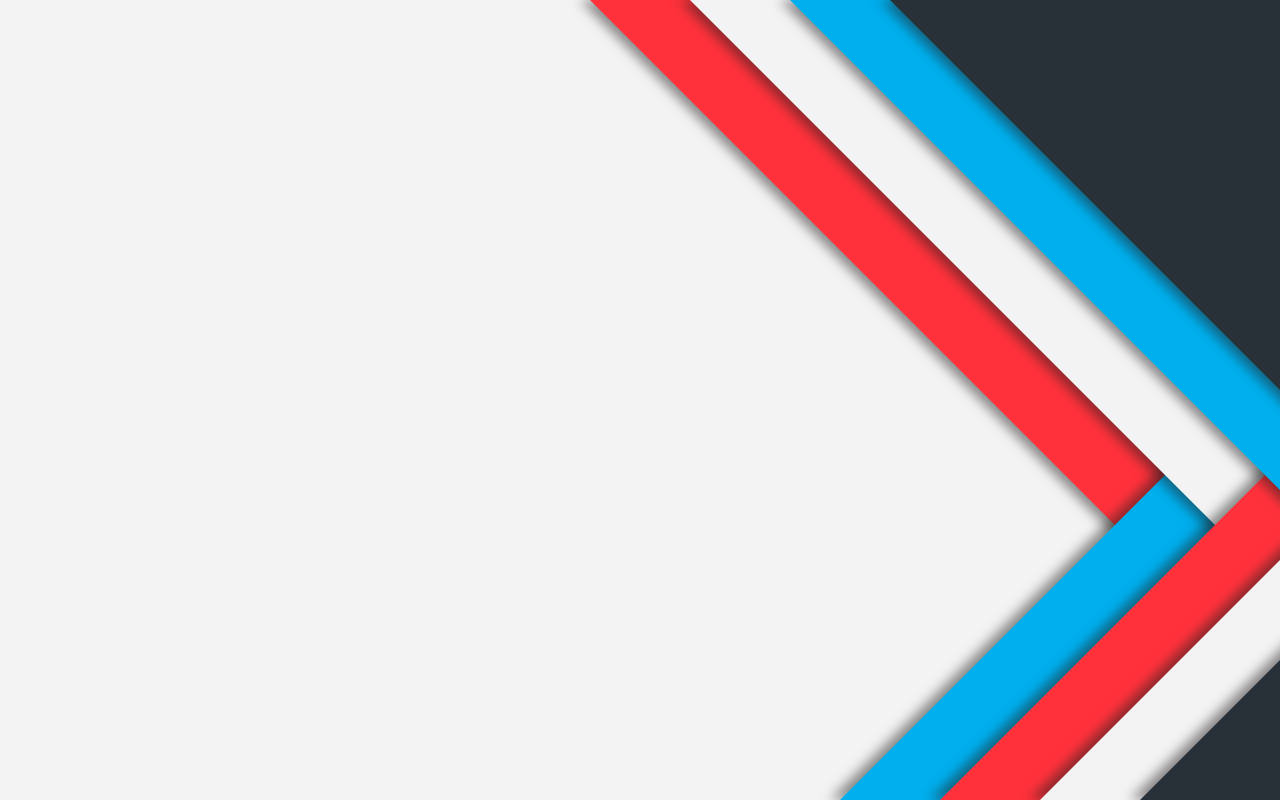
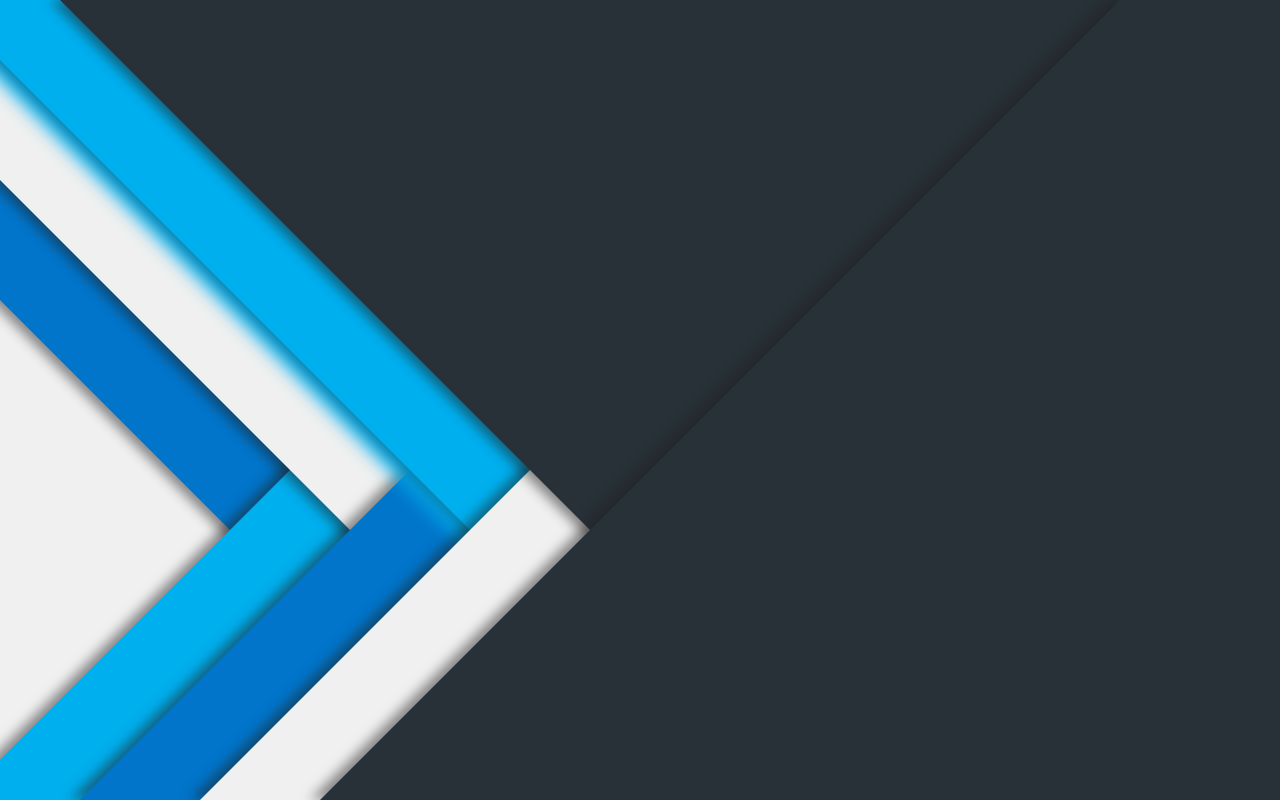
Before and after one commit to Cj-K-7/2022Portfolio, a React (Create React App) app: page / in a window 1280 px wide. Built offline with nearby package versions, Linux system fonts and the light colour scheme.

Commit message:
Layer add animation / interaction

```diff
--- a/public/index.html
+++ b/public/index.html
@@ -11,7 +11,7 @@
     />
     <link rel="apple-touch-icon" href="%PUBLIC_URL%/logo192.png" />
     <link rel="manifest" href="%PUBLIC_URL%/manifest.json" />
-    <title>React App</title>
+    <title>Portpolio</title>
   </head>
   <body>
     <noscript>You need to enable JavaScript to run this app.</noscript>
--- a/src/App.tsx
+++ b/src/App.tsx
@@ -17,6 +17,7 @@ function App() {
   return (
     <Container>
       <Layer/>
+      <Clock/>
     </Container>
   );
 }
--- a/src/components/Clock/styled.ts
+++ b/src/components/Clock/styled.ts
@@ -19,7 +19,7 @@ export const ClockFrame = styled.div<{ img: string }>`
     height: 10px;
     background-color: black;
     border-radius: 50%;
-    z-index: 10;
+    z-index: 1;
   }
 `;
 export const Hour = styled.div`
--- a/src/components/Layer/Layer.tsx
+++ b/src/components/Layer/Layer.tsx
@@ -1,81 +1,49 @@
-import { motion, useMotionValue } from "framer-motion";
-import React, { useState } from "react";
-import styled from "styled-components";
+import React from "react";
 import { theme } from "../../style/them";
+import reactIcon from "../../images/react.png";
+import { LayerPart, Position, Section } from "./styled";
 
-const Position = styled.div`
-  position: fixed;
-  top: 0;
-  left: 0;
-  z-index: 0;
-`;
-
-const Section = styled.section`
-  position: relative;
-  width: 100vw;
-  height: 100vh;
-  overflow: hidden;
-  & div {
-    position: absolute;
-    bottom: 0;
-    left: 50%;
-    width: 100%;
-    height: 100%;
-  }
-`;
-
-const LayerPart = styled(motion.div)<{
-  skew: number;
-  color: string;
-  x: number;
-}>`
-  box-shadow: -10px 0px 10px rgba(30, 30, 30, 0.5);
-  transition: 0.6s;
-  ${(props) =>
-    `background-color: ${props.color};
-   transform: skewX(${props.skew}deg) translateX(${props.x}px);
-`}
-  &:hover {
-    box-shadow: -5px 0px 10px rgba(30, 30, 30, 0.5),
-      -20px 0px 10px ${(props) => props.color};
-  }
-`;
-
-const array = [
-    theme.red,
+const degree = 45;
+const colors = [
+  theme.blue,
   theme.sky,
   theme.white,
-    theme.red,
+  theme.blue,
   theme.sky,
   theme.white,
   theme.black,
   theme.black,
 ];
+const images = [
+  reactIcon,
+]
 
-const degree = 45;
+const array = colors.map((color,index)=>{return {color , icon : images[index]}})
 
 function Layer() {
-    const onClick = (event:React.MouseEvent<HTMLDivElement>)=>{
+  const onClick = (event: React.MouseEvent<HTMLDivElement>) => {
     event.preventDefault();
-        const {currentTarget}=event;
+    const { currentTarget } = event;
     console.log(currentTarget);
-        currentTarget.style.transform = 'translateX(1000px)'
-    }
+    currentTarget.style.transform = "translateX(1000px)";
+  };
   return (
     <Position>
       <Section>
-        {array.map((color, index) => (
+        {array.map((item, index) => (
           <LayerPart
             onClick={onClick}
             key={index}
             skew={(index + 1) % 2 === 1 ? degree : -degree}
-            color={color}
+            color={item.color}
             x={
               (index + 1) % 2 === 1
-                ? (index + 1) * 50 + 300
-                : (index + 1) * 50 + 500
+                ? (index + 1) * 60 - 600
+                : (index + 1) * 60 - 400
             }
-          />
+          >
+            <img src={item.icon} />
+          </LayerPart>
         ))}
       </Section>
     </Position>
--- /dev/null
+++ b/src/components/Layer/styled.ts
@@ -0,0 +1,77 @@
+import styled from "styled-components";
+
+export const Position = styled.div`
+  position: fixed;
+  top: 0;
+  left: 0;
+  z-index: 10;
+`;
+
+export const Section = styled.section`
+  position: relative;
+  width: 100vw;
+  height: 100vh;
+  overflow: hidden;
+`;
+
+export const LayerPart = styled.div<{
+  skew: number;
+  color: string;
+  x: number;
+}>`
+  position: absolute;
+  display: flex;
+  bottom: 0;
+  left: 50%;
+  width: 200vw;
+  height: 100%;
+
+  box-shadow: -10px 0px 10px rgba(30, 30, 30, 0.5);
+  transition: 0.8s;
+  ${(props) =>
+    `background-color: ${props.color};
+   transform: skewX(${props.skew}deg) translateX(${props.x}px);
+`}
+  &:hover {
+    box-shadow: -8px 0px 10px rgba(30, 30, 30, 0.3),
+      -20px 0px 15px ${(props) => props.color};
+    &::before {
+      content: "";
+      position: absolute;
+      bottom: 0;
+      width: 100%;
+      height: 0px;
+      background-color: white;
+      animation: 0.33s bling 0.8s linear;
+      @keyframes bling {
+        0% {
+          height: 1px;
+          transform: translateY(0);
+          box-shadow: 0px 0px 10px 5px white;
+        }
+        50% {
+          height: 20px;
+          transform: translateY(-50vh);
+          box-shadow: 0px 0px 60px 20px white;
+        }
+        100% {
+          height: 50px;
+          transform: translateY(-100vh);
+          box-shadow: 0px 0px 10px 5px white;
+        }
+      }
+    }
+  }
+  * {
+    position: absolute;
+    bottom: 70px;
+    left: 200px;
+    ${(props) =>
+      `    color: ${props.theme.white};
+    transform: skewX(${-props.skew}deg);`}
+  }
+  h1 {
+    font-size: 5em;
+    font-weight: 600;
+  }
+`;
--- a/src/style/Global.tsx
+++ b/src/style/Global.tsx
@@ -28,6 +28,7 @@ footer, header, hgroup, menu, nav, section {
 }
 body {
 	width: 100vw;
+	min-width: 1200px;
 	overflow-x: hidden;
     background-color: ${props=>props.theme.white};
     font-size: 1em;
--- a/src/style/them.ts
+++ b/src/style/them.ts
@@ -1,7 +1,7 @@
 import { DefaultTheme } from "styled-components";
 
 export const theme:DefaultTheme = {
-    white : 'rgb(243, 243, 243)',
+    white : 'rgb(240, 240, 240)',
     sky : 'rgb(0, 175, 238)',
     blue : 'rgb(0, 117, 202)',
     red : 'rgb(255, 50, 60)',
```
Also changed, not shown: src/images/me.jpg (added), src/images/react.png (renamed from public/logo512.png). Lines whose indentation alone changed are shown as unchanged.
